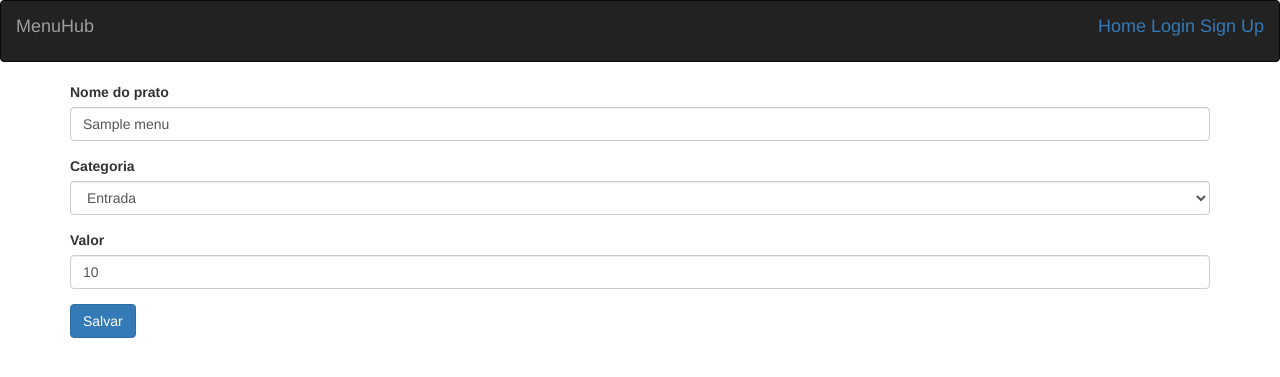
After one commit to matheusbeaumord/ManuHub, a Flask app: template templates/edit.html in a window 1280 px wide. The commit adds this page. Shown: the top 377 px of the page. Run offline with Flask 3, Linux system fonts and the light colour scheme; the template is opened without the code that fills it: values that come from a table or form of the project are taken from there, others are empty; tables that the repository leaves empty hold one stand-in row (values such as "Sample post"); parts of the project's set-up code (start-up, migrations or seed data) failed here and were passed over; some libraries are stand-ins or nearby versions.

Commit message:
fix: table constrain

```diff
--- a/app.py
+++ b/app.py
@@ -48,16 +48,25 @@ class User(UserMixin, db.Model):
 
 class Menu(db.Model):
     # primary keys are required by SQLAlchemy
-    id = db.Column(db.Integer, primary_key=True)
+    id = db.Column(db.Integer, primary_key=True, unique=True)
     nome = db.Column(db.String(64), index=True)
-    categoria = db.Column(db.String(120), index=True, unique=True)
+    categoria = db.Column(db.String(120))
     valor = db.Column(db.Integer())
 
-    def load_menu(id):
-        return Menu.query.get(int(id))
+    def __init__(self, nome, categoria, valor):
+        self.nome = nome
+        self.categoria = categoria
+        self.valor = valor
 
 
+with app.app_context():
+    if __name__ == '__main__':
+        db.create_all()
+        app.run(debug=True)
+
 # applications routes.
+
+
 @app.route("/")
 def index():
     return render_template("index.html")
@@ -123,7 +132,8 @@ def signup_post():
 @app.route('/menu')
 @login_required
 def menu():
-    return render_template('menu.html', name=current_user.username)
+    pratos = Menu.query.all()
+    return render_template('menu.html', pratos=pratos)
 
 
 @app.route('/menu', methods=['POST'])
@@ -135,6 +145,7 @@ def menu_post():
     prato = Menu.query.filter_by(nome=nome).first()
 
     if prato:
+        print('entrou no if')
         flash('Um prato com esse nome ja foi cadastrado')
         return redirect(url_for('menu'))
 
@@ -149,12 +160,30 @@ def menu_post():
     return redirect(url_for('menu'))
 
 
+@app.route('/delete/<int:id>')
+def delete(id):
+    prato = Menu.query.get(id)
+    db.session.delete(prato)
+    db.session.commit()
+    return redirect(url_for('menu'))
+
+
+@app.route('/edit/<int:id>', methods=['GET', 'POST'])
+def edit(id):
+    prato = Menu.query.get(id)
+
+    if request.method == 'POST':
+        prato.nome = request.form.get('nome')
+        prato.categoria = request.form.get('categoria')
+        prato.valor = request.form.get('valor')
+
+        db.session.commit()
+
+        return redirect(url_for('menu'))
+    return render_template('edit.html', prato=prato)
+
+
 @app.route('/logout')
 def logout():
     logout_user()
     return redirect(url_for('index'))
-
-
-if __name__ == '__main__':
-    db.create_all()
-    app.run(debug=True)
--- /dev/null
+++ b/templates/edit.html
@@ -0,0 +1,29 @@
+{% extends "application.html" %}
+
+{% block html_attribs %} lang pt_BR="BR"{% endblock %}
+
+{% block title %}Index{% endblock %}
+
+{% block content %}
+<div class="container">
+  <form method="POST" action="/edit/{{ prato.id }}">
+    <div class="form-group">
+      <label for="exampleFormControlInput1">Nome do prato</label>
+      <input class="form-control" id="nome" name="nome" value="{{ prato.nome }}">
+    </div>
+    <div class="form-group">
+      <label for="exampleFormControlSelect1">Categoria</label>
+      <select class="form-control" id="categoria" name="categoria" selected="{{ prato.categoria }}">
+        <option name="entrada">Entrada</option>
+        <option name="principal">Principal</option>
+        <option name="sobremesa">Sobremesa</option>
+      </select>
+    </div>
+    <div class="form-group">
+      <label for="exampleFormControlTextarea1">Valor</label>
+      <input type="number" class="form-control" id="valor" name="valor" value="{{ prato.valor }}"></textarea>
+    </div>
+    <button class="btn btn-primary">Salvar</button>
+  </form>
+</div>
+{% endblock %}
```
Also changed, not shown: templates/menu.html (+16 -20 lines).
